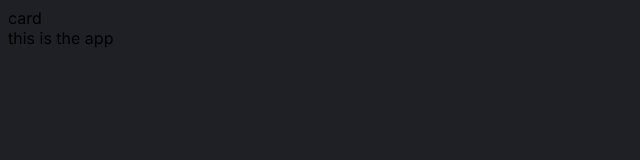
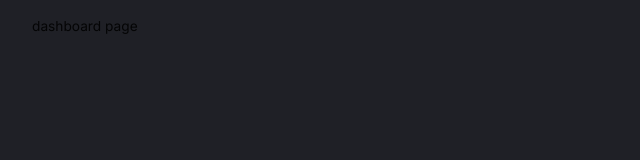
Before and after one commit to anilphiyak617/dashboardFinance, a React (Vite) app: page / in a window 1280 px wide. Shown: the top 160 px of the page, without its empty margins (0-640 px from the left). Built offline with nearby package versions, Linux system fonts and the light colour scheme.

Commit message:
added customized theme to mui

```diff
--- a/package.json
+++ b/package.json
@@ -10,6 +10,9 @@
     "preview": "vite preview"
   },
   "dependencies": {
+    "@emotion/react": "^11.11.1",
+    "@emotion/styled": "^11.11.0",
+    "@mui/material": "^5.14.2",
     "@reduxjs/toolkit": "^1.9.5",
     "react": "^18.2.0",
     "react-dom": "^18.2.0",
--- a/src/App.tsx
+++ b/src/App.tsx
@@ -1,12 +1,27 @@
-import Card from "@/components/Card"
+import { Box, CssBaseline, ThemeProvider, createTheme } from "@mui/material";
+import { useMemo } from "react";
+import { themeSettings } from "./theme";
+import { BrowserRouter, Route, Routes } from "react-router-dom";
+
 
 function App() {
+  const theme = useMemo(() => createTheme(themeSettings), [])
 
   return (
-    <>
-    <Card/>
-      this is the app
-    </>
+    <div className="app">
+      <BrowserRouter>
+        <ThemeProvider theme={theme}>
+          <CssBaseline />
+          <Box width="100%" height="100%" padding="1rem 2rem 4rem 2rem">
+            <Routes>
+              <Route path="/" element={<div> dashboard page</div>} />
+              <Route path="/predictions" element={<div> predictions page</div>} />
+            </Routes>
+
+          </Box>
+        </ThemeProvider>
+      </BrowserRouter>
+    </div>
   )
 }
 
--- /dev/null
+++ b/src/expanded-theme.d.ts
@@ -0,0 +1,17 @@
+
+// eslint-disable-next-line
+import { Palette, PaletteColor } from "@mui/material/styles/createPalette";
+
+declare module "@mui/material/styles/createPalette" {
+  interface PaletteColor {
+    [key: number]: string;
+  }
+
+  interface Palette {
+    tertiary: PaletteColor;
+  }
+
+  interface PaletteOptions {
+    tertiary?: PaletteColorOptions
+  }
+}
--- a/src/theme.ts
+++ b/src/theme.ts
@@ -57,8 +57,7 @@ export const tokens = {
       main: tokens.secondary[500],
     },
     tertiary: {
-        ...tokens.tertiary,
-      },
+      ...tokens.tertiary  },
     grey: {
       ...tokens.grey,
       main: tokens.grey[500],
```
Also changed, not shown: 1 other file (tests, documents, lock files or other folders). Lines whose indentation alone changed are shown as unchanged.
